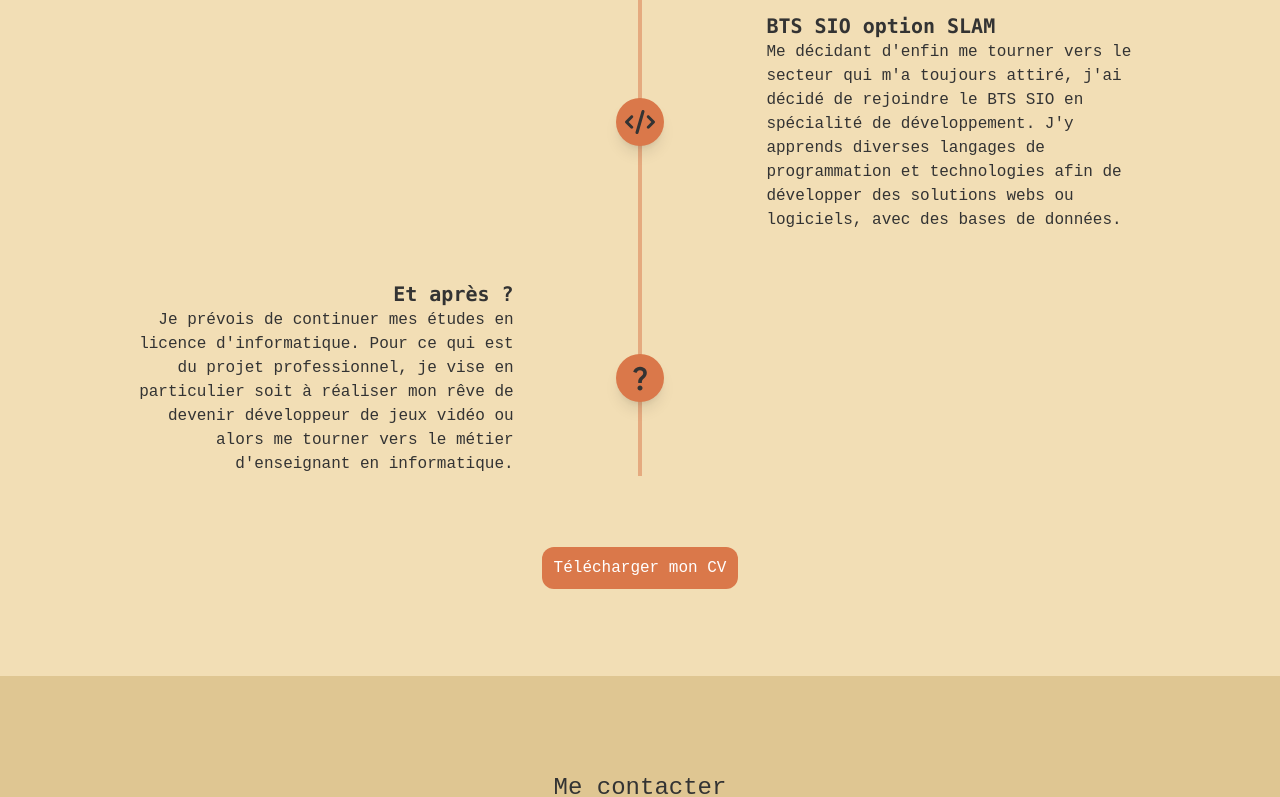
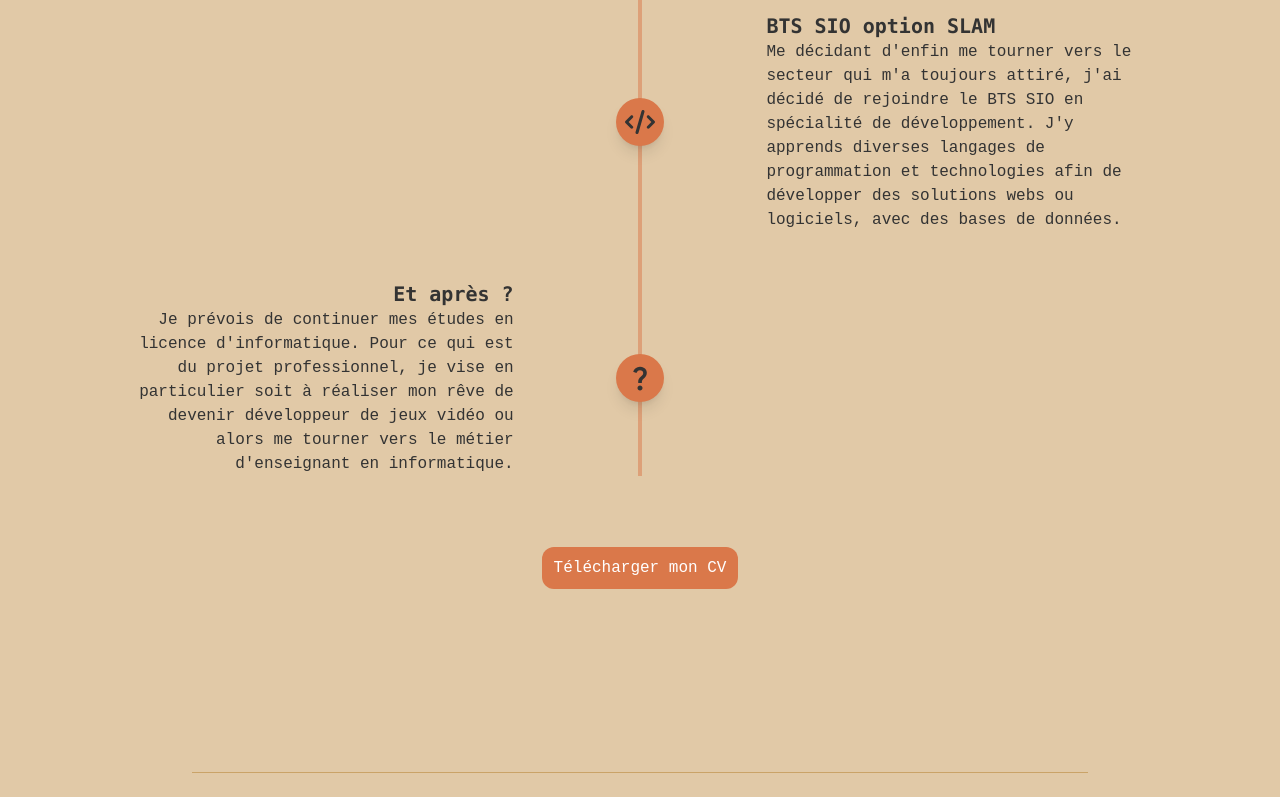
Before and after one commit to MaxBrn/portoflio, a Next.js app: page / in a window 1280 px wide. Shown: the part 2964-3761 px from the top of the page. Built offline with nearby package versions, Linux system fonts and the light colour scheme; a web font is replaced by a local one.

Commit message:
Mise à jour DA

```diff
--- a/components/Footer.js
+++ b/components/Footer.js
@@ -5,7 +5,8 @@ export default function Footer() {
   return (
     <div>
       {/* Section "Me Contacter" */}
-      <section className="py-24 bg-custom-cream2 text-custom dark:bg-custom-night2 transition-bg duration-1000 ease-in-out">
+      <section className="py-24 text-custom">
+        <div className="border-t border-custom-creamLite dark:border-custom-nightLite w-[70%] mx-auto mb-10"></div>
         <div className="max-w-5xl mx-auto text-center">
           <h2 className="text-2xl mb-10">Me contacter</h2>
           <div className="flex flex-wrap justify-center gap-10 md:gap-20">
@@ -62,7 +63,7 @@ export default function Footer() {
       </section>
 
       {/* Footer */}
-      <footer className="text-center py-4 bg-custom-cream2 text-custom dark:bg-custom-night2 transition-bg duration-1000 ease-in-out">
+      <footer className="text-center py-4 text-custom transition-bg duration-1000 ease-in-out">
         <p>Réalisé par Maxime Brunin</p>
       </footer>
     </div>
--- a/tailwind.config.js
+++ b/tailwind.config.js
@@ -12,14 +12,14 @@ module.exports = {
       colors: {
         background: "var(--background)",
         foreground: "var(--foreground)",
-        'custom-cream':'rgb(242 222 181)',
-        'custom-cream2':'rgb(223 198 146)',
+        'custom-cream':'rgb(225, 201, 167)',
+        'custom-cream2':'rgb(215, 185, 142)',
         'custom-text':'rgb(51 51 51)',
         'custom-button':'rgb(218 120 74)',
-        'custom-night':'rgb(21 32 43)',
-        'custom-night2':'rgb(14 25 36)',
-        'custom-nightLite':'rgb(50, 77, 103)',
-        'custom-creamLite':'rgb(231, 194, 126)',
+        'custom-night':'rgb(23, 22, 17)',
+        'custom-night2':'rgb(15, 14, 11)',
+        'custom-nightLite':'rgb(167, 159, 139)',
+        'custom-creamLite':'rgb(202, 163, 104)',
       },
       screens: {
         sm: "640px",
```
